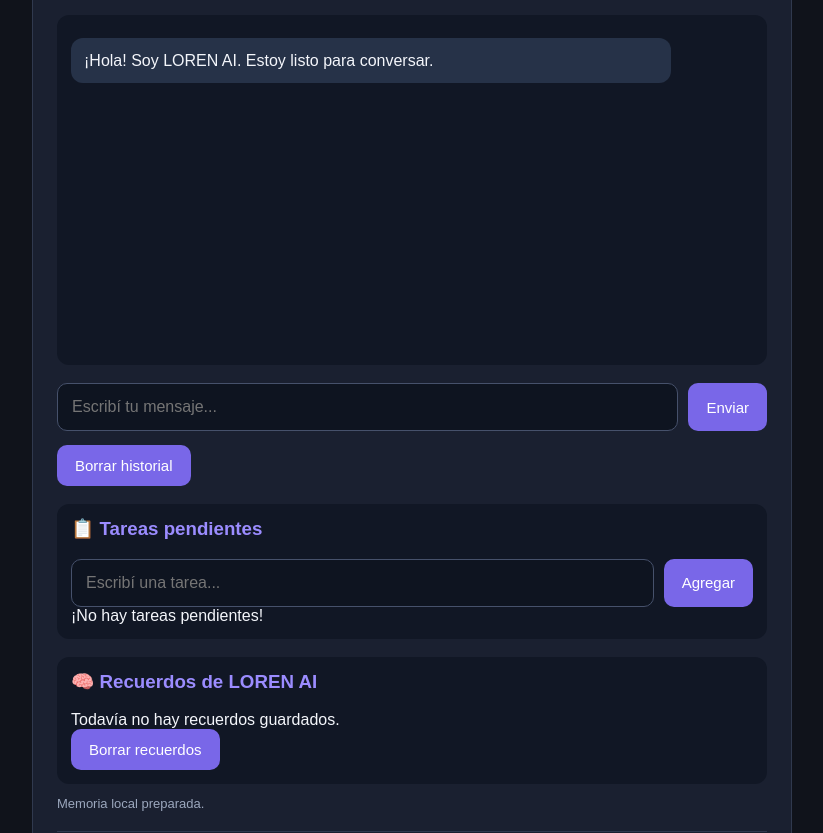
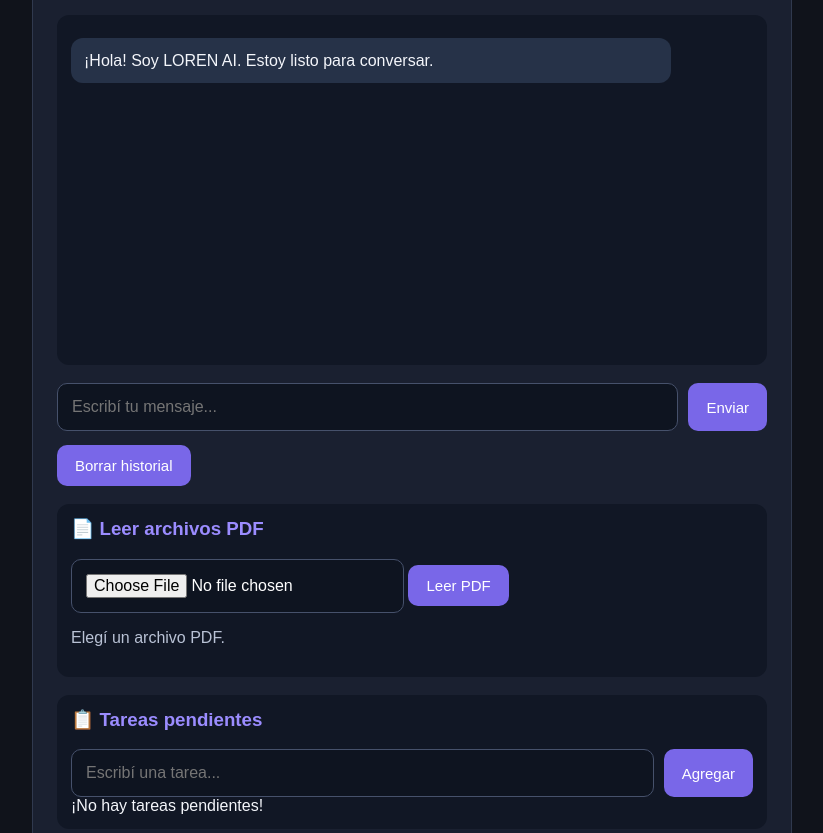
Before and after one commit to lorenzo924/2-GENERATION-LOREN-AI, an Electron app: page public/index.html in a window 1250 px wide. Shown: the part 119-952 px from the top of the page, without its empty margins (213-1036 px from the left). Drawn offline with Linux system fonts and the light colour scheme.

Commit message:
Update index.html

```diff
--- a/public/index.html
+++ b/public/index.html
@@ -25,7 +25,7 @@
     .memory-item button{padding:5px 9px;background:#a34b60}
     .status{color:#9ba7bd;font-size:13px;margin-top:12px}
   </style>
-</head>
+<script src="https://cdnjs.cloudflare.com/ajax/libs/pdf.js/3.11.174/pdf.min.js"></script></head>
 <body>
 <main>
   <h1>LOREN AI 2.0</h1>
@@ -42,7 +42,12 @@
     <button id="clear">Borrar historial</button>
   </div>
 
- <section class="panel">
+<section class="panel">
+  <h3>📄 Leer archivos PDF</h3>
+  <input type="file" id="pdfFile" accept=".pdf,application/pdf">
+  <button id="readPDF" type="button">Leer PDF</button>
+  <p id="pdfStatus">Elegí un archivo PDF.</p>
+</section> <section class="panel">
   <h3>📋 Tareas pendientes</h3>
   <form id="taskForm">
     <input id="taskInput" placeholder="Escribí una tarea..." required>
```
